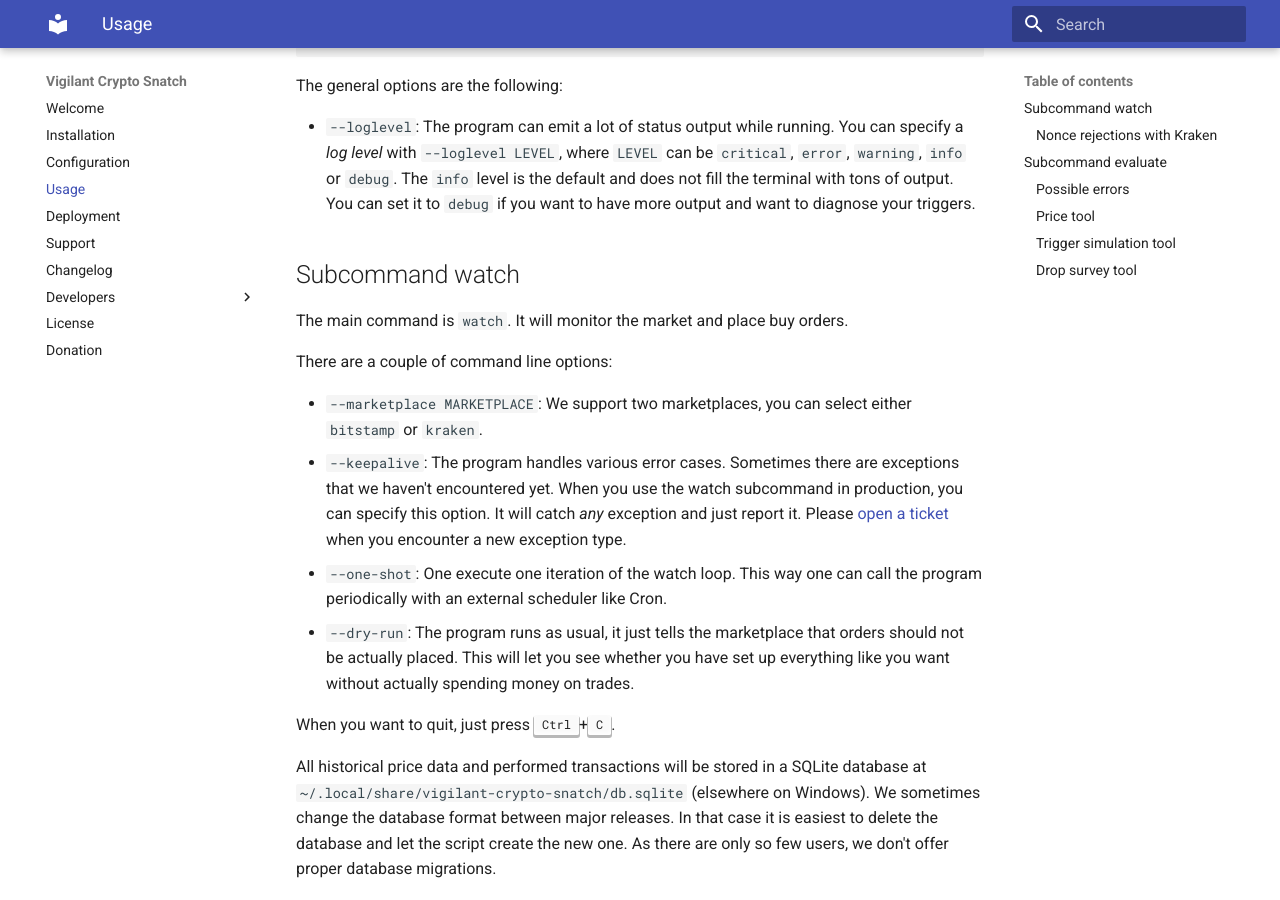
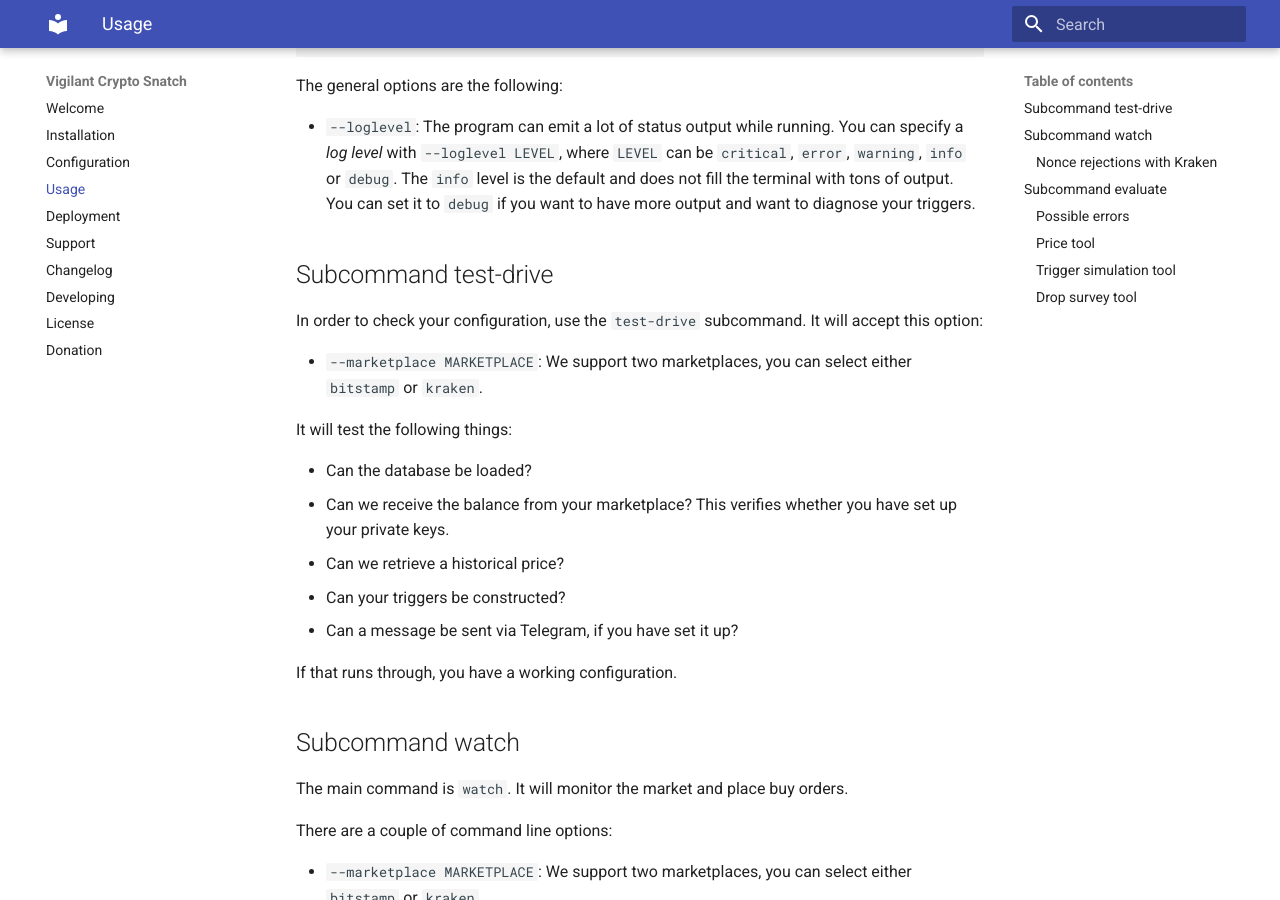
Before and after one commit to martin-ueding/vigilant-crypto-snatch, an MkDocs documentation site: the page built from docs/running.md, in a window 1280 px wide and 900 px high, scrolled down 390 px. Built offline with MkDocs 1.6.1 and Material for MkDocs 9.7.7, drawn with Linux system fonts in a browser that asks for light colours.

Commit message:
Document changes

```diff
--- a/docs/running.md
+++ b/docs/running.md
@@ -13,6 +13,22 @@
 The general options are the following:
 
 - `--loglevel`: The program can emit a lot of status output while running. You can specify a *log level* with `--loglevel LEVEL`, where `LEVEL` can be `critical`, `error`, `warning`, `info` or `debug`. The `info` level is the default and does not fill the terminal with tons of output. You can set it to `debug` if you want to have more output and want to diagnose your triggers.
+
+## Subcommand test-drive
+
+In order to check your configuration, use the `test-drive` subcommand. It will accept this option:
+
+- `--marketplace MARKETPLACE`: We support two marketplaces, you can select either `bitstamp` or `kraken`.
+
+It will test the following things:
+
+- Can the database be loaded?
+- Can we receive the balance from your marketplace? This verifies whether you have set up your private keys.
+- Can we retrieve a historical price?
+- Can your triggers be constructed?
+- Can a message be sent via Telegram, if you have set it up?
+
+If that runs through, you have a working configuration.
 
 ## Subcommand watch
 
--- a/mkdocs.yml
+++ b/mkdocs.yml
@@ -12,10 +12,7 @@
   - deployment.md
   - support.md
   - changelog.md
-  - Developers:
-    - dev/entities.md
-    - dev/use-cases.md
-    - developing.md
+  - developing.md
   - license.md
   - donation.md
 
```
Also changed, not shown: docs/changelog.md (+5 -0 lines).
